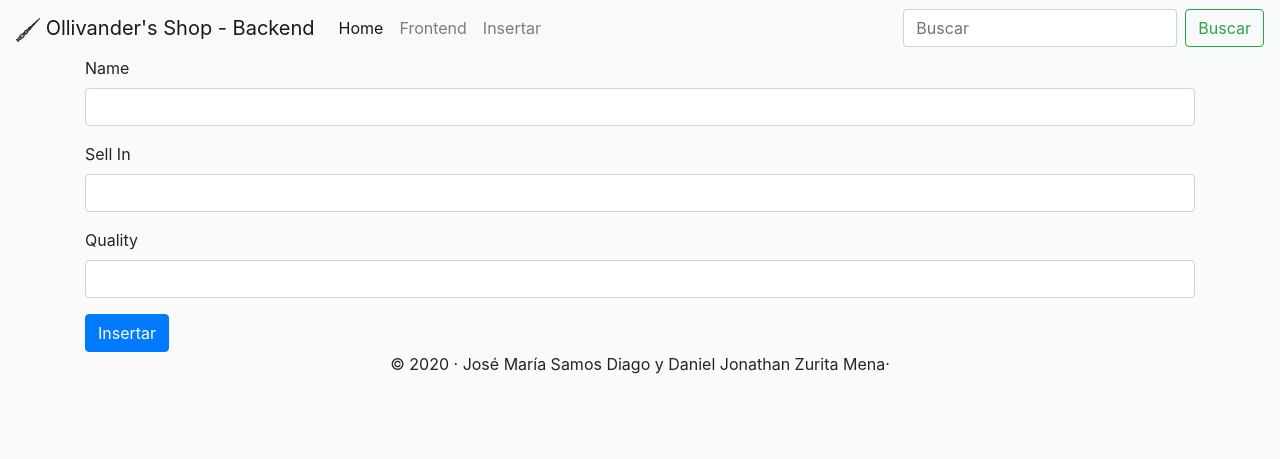
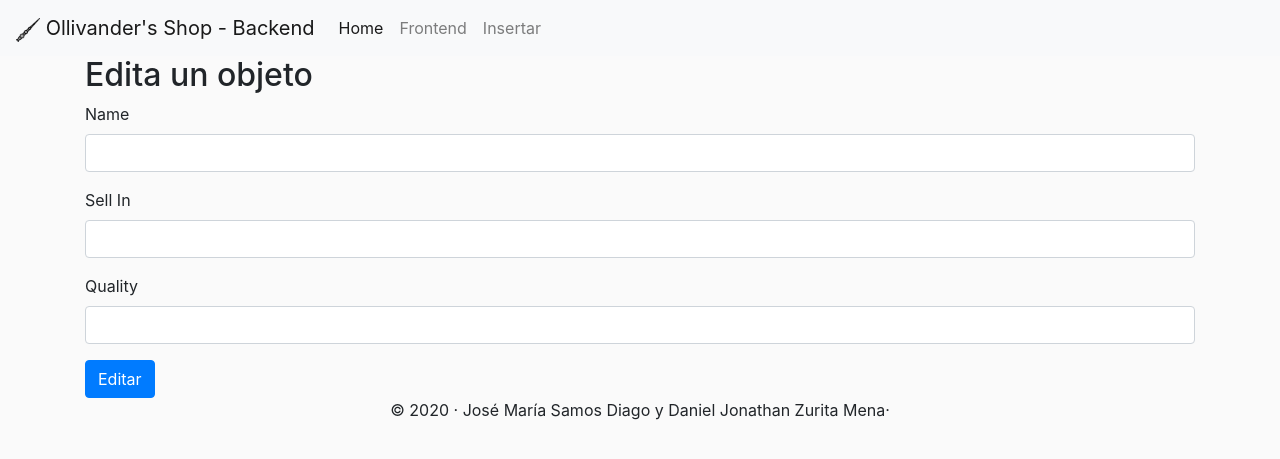
Before and after one commit to DanyZurita/API_REST_GildedRose, a Flask app: page /editar in a window 1280 px wide. Shown: the top 459 px of the page. Run offline with Flask 2, Linux system fonts and the light colour scheme; parts of the project's set-up code (start-up, migrations or seed data) failed here and were passed over; some libraries are stand-ins or nearby versions.

Commit message:
style(editar): Añadir titulo y cambiar el nombre del boton final

```diff
--- a/templates/Backend/editar.html
+++ b/templates/Backend/editar.html
@@ -11,7 +11,7 @@ Tasca 5.2 - Web Ollivander's wands shop -->
     <!-- Required meta tags -->
     <meta charset="utf-8">
     <meta name="viewport" content="width=device-width, initial-scale=1, shrink-to-fit=no">
-    <link rel="icon" type="image" href="../img/favicon.ico">
+    <link rel="icon" type="image" href="{ url_for('static', filename='../img/favicon.ico') }}">
 
     <!-- Bootstrap CSS -->
     <link rel="stylesheet" href="https://stackpath.bootstrapcdn.com/bootstrap/4.3.1/css/bootstrap.min.css" integrity="sha384-ggOyR0iXCbMQv3Xipma34MD+dH/1fQ784/j6cY/iJTQUOhcWr7x9JvoRxT2MZw1T" crossorigin="anonymous">
@@ -34,23 +34,19 @@ Tasca 5.2 - Web Ollivander's wands shop -->
                     <a class="nav-link" href="/backend">Home <span class="sr-only">(current)</span></a>
                 </li>
                 <li class="nav-item">
-                    <a class="nav-link" href="/index">Frontend</a>
+                    <a class="nav-link" href="/">Frontend</a>
                 </li>
                 <li class="nav-item">
                     <a class="nav-link" href="/insertar">Insertar</a>
                 </li>
             </ul>
-
-            <form class="form-inline my-2 my-lg-0">
-                <input class="form-control mr-sm-2" type="search" placeholder="Buscar" aria-label="Search">
-                <button class="btn btn-outline-success my-2 my-sm-0" type="submit">Buscar</button>
-            </form>
         </div>
     </nav>
     <!-- END NAVBAR -->
 
     <!-- FORMULARIO INSERT -->
     <div class="container">
+        <h2>Edita un objeto</h2>
         <form>
             <div class="form-group">
                 <label for="exampleInputEmail1">Name</label>
@@ -64,7 +60,7 @@ Tasca 5.2 - Web Ollivander's wands shop -->
                 <label for="exampleInputPassword1">Quality</label>
                 <input type="text" class="form-control" id="ItemQuality"></input>
             </div>
-            <button type="submit" class="btn btn-primary">Insertar</button>
+            <button type="submit" class="btn btn-primary">Editar</button>
         </form>
     </div>
     <!-- FINAL FORMULARIO INSERT -->
```
